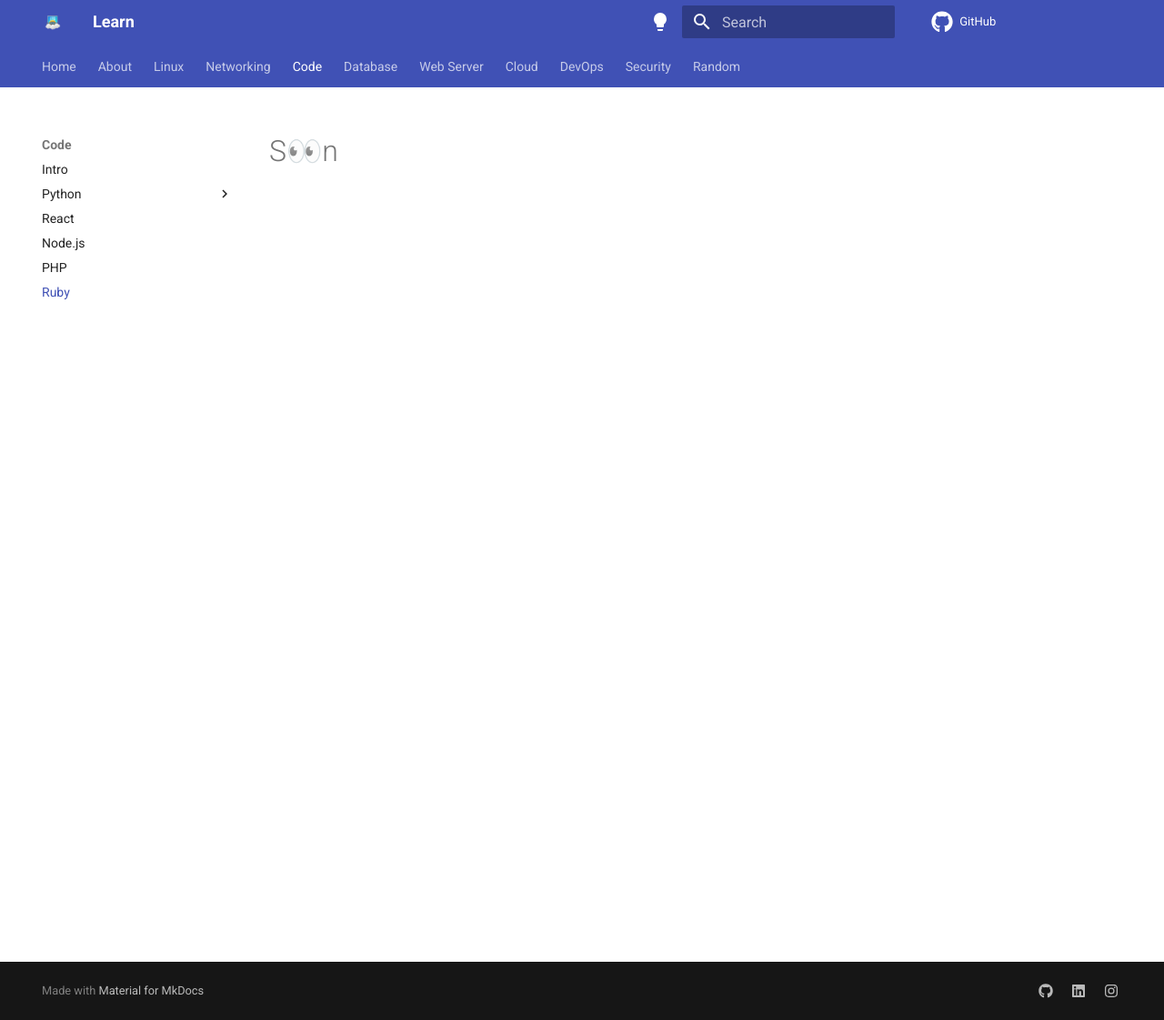
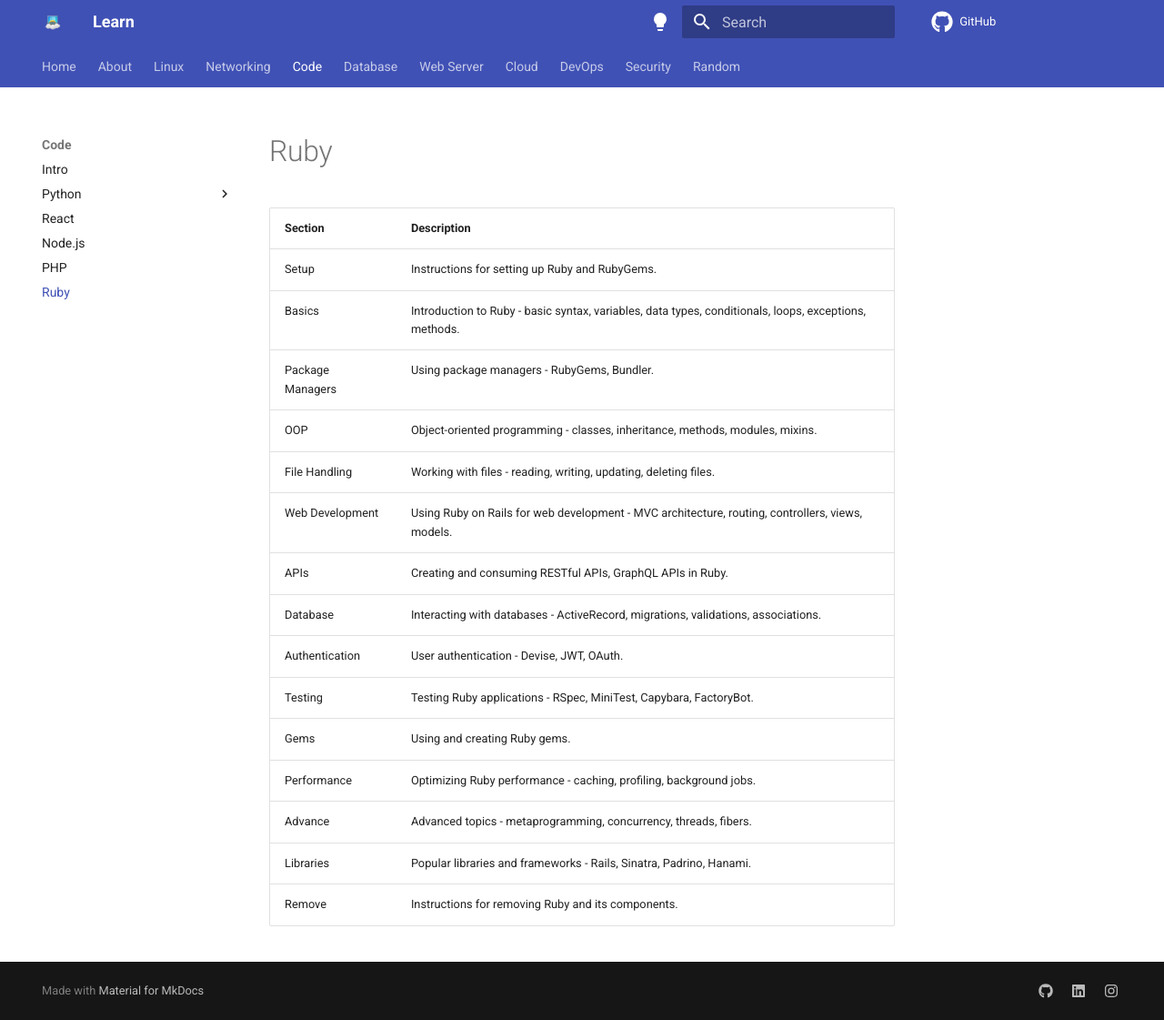
Before and after one commit to Vasanthabalaji01/Learn, an MkDocs documentation site: the page built from docs/code/ruby/ruby.md, in a window 1280 px wide and 1121 px high. Shown: the whole window at 91% size. Built offline with MkDocs 1.6.1 and Material for MkDocs 9.7.7, drawn with Linux system fonts in a browser that asks for light colours; comment, search, counter and statistics services are not loaded.

Commit message:
Update ruby.md
ruby index content

```diff
--- a/docs/code/ruby/ruby.md
+++ b/docs/code/ruby/ruby.md
@@ -1 +1,17 @@
-# S👀n
+| Section           | Description                                                                   |
+|-------------------|-------------------------------------------------------------------------------|
+| Setup             | Instructions for setting up Ruby and RubyGems.                                |
+| Basics            | Introduction to Ruby - basic syntax, variables, data types, conditionals, loops, exceptions, methods. |
+| Package Managers  | Using package managers - RubyGems, Bundler.                                   |
+| OOP               | Object-oriented programming - classes, inheritance, methods, modules, mixins. |
+| File Handling     | Working with files - reading, writing, updating, deleting files.              |
+| Web Development   | Using Ruby on Rails for web development - MVC architecture, routing, controllers, views, models. |
+| APIs              | Creating and consuming RESTful APIs, GraphQL APIs in Ruby.                    |
+| Database          | Interacting with databases - ActiveRecord, migrations, validations, associations. |
+| Authentication    | User authentication - Devise, JWT, OAuth.                                     |
+| Testing           | Testing Ruby applications - RSpec, MiniTest, Capybara, FactoryBot.            |
+| Gems              | Using and creating Ruby gems.                                                 |
+| Performance       | Optimizing Ruby performance - caching, profiling, background jobs.            |
+| Advance           | Advanced topics - metaprogramming, concurrency, threads, fibers.              |
+| Libraries         | Popular libraries and frameworks - Rails, Sinatra, Padrino, Hanami.           |
+| Remove            | Instructions for removing Ruby and its components.                            |
```
